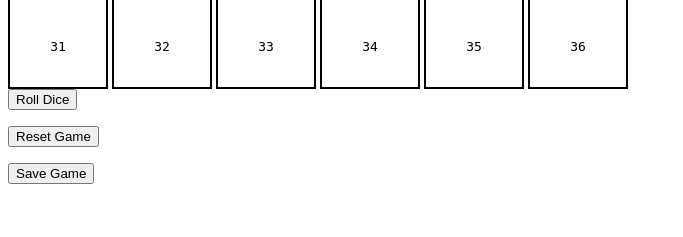
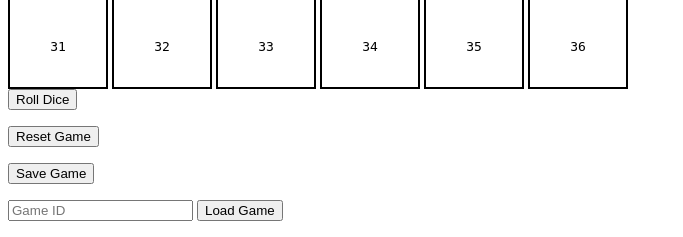
Before and after one commit to conalkelly1/PHP_Snakes_N_Ladder, a PHP site: page / in a window 1280 px wide. Shown: the part 707-944 px from the top of the page, without its empty margins (0-683 px from the left). Before the commit the page ends 891 px from the top, so only its background shows below. Run offline with PHP 8.4, Linux system fonts and the light colour scheme.

Commit message:
load game

```diff
--- a/app/index.php
+++ b/app/index.php
@@ -51,6 +51,15 @@ handleActions(function ($action) use ($game, $db) {
             $game = createGame();
             $game->reset();
             break;
+        case ACTION_LOAD:
+            $game = $game->loadGame($db, $_POST['game_id']);
+            if ($game == 0) {
+                echo "Could not find game with ID " . $game;
+            } else if ($game == 1) {
+                echo "Loaded game!";
+            }
+
+            break;
     }
 });
 
@@ -78,3 +87,11 @@ $_SESSION[GAME_SESSION_KEY] = $game;
     <button type="submit"> Save Game </button>
 
 </form>
+
+<form action="" method="post">
+
+    <input type="hidden" name="action" value="load" />
+    <input type="text" name='game_id' placeholder="Game ID" />
+    <button type="submit"> Load Game </button>
+
+</form>
--- a/app/models/game.php
+++ b/app/models/game.php
@@ -112,4 +112,28 @@ class Game
         $stmt->execute([':game' => $serializedGame]);
         return $db->pdo->lastInsertId();
     }
+
+    function loadGame($db, $gameId)
+    {
+        $stmt = $db->pdo->prepare("SELECT * FROM game WHERE id=:id");
+        $stmt->execute([':id' => $gameId]);
+
+        $dbResult = $stmt->fetchAll();
+
+        if (count($dbResult) == 0) {
+            return 0;
+        }
+
+        $loadedGame = unserialize($dbResult[0]['game_data']);
+        $this->playerOne = $loadedGame->playerOne;
+        $this->playerTwo = $loadedGame->playerTwo;
+        $this->board = $loadedGame->board;
+        $this->dice = $loadedGame->dice;
+        $this->currentTurn = $loadedGame->currentTurn;
+        $this->currentRound = $loadedGame->currentRound;
+        $this->state = $loadedGame->state;
+        $this->winner = $loadedGame->winner;
+
+        return 1;
+    }
 }
--- a/app/system/actions.php
+++ b/app/system/actions.php
@@ -3,4 +3,4 @@
 define("ACTION_ROLL", 'roll');
 define("ACTION_RESET", 'reset');
 define("ACTION_SAVE", 'save');
-// define("ACTION_ROLL", 'roll');
+define("ACTION_LOAD", 'load');
```
Also changed, not shown: app/init/db.sql (+12 -0 lines).
